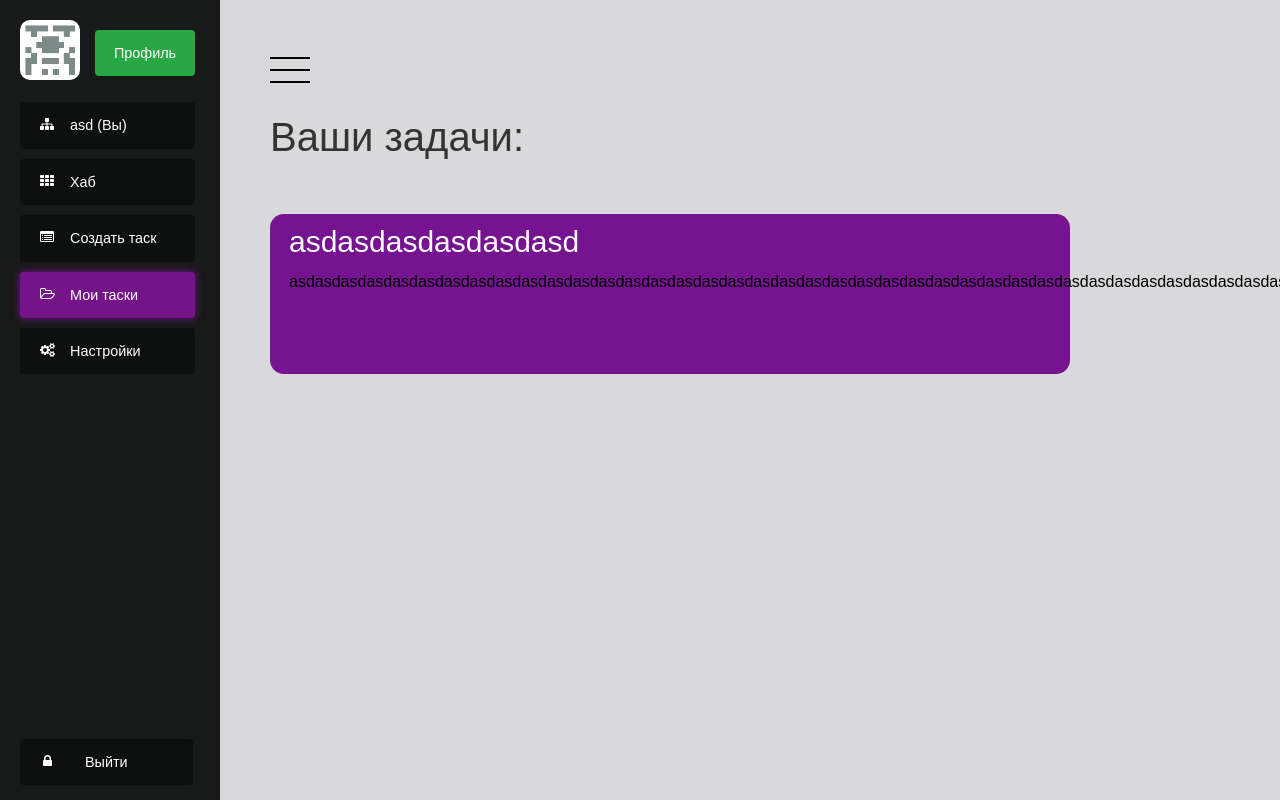
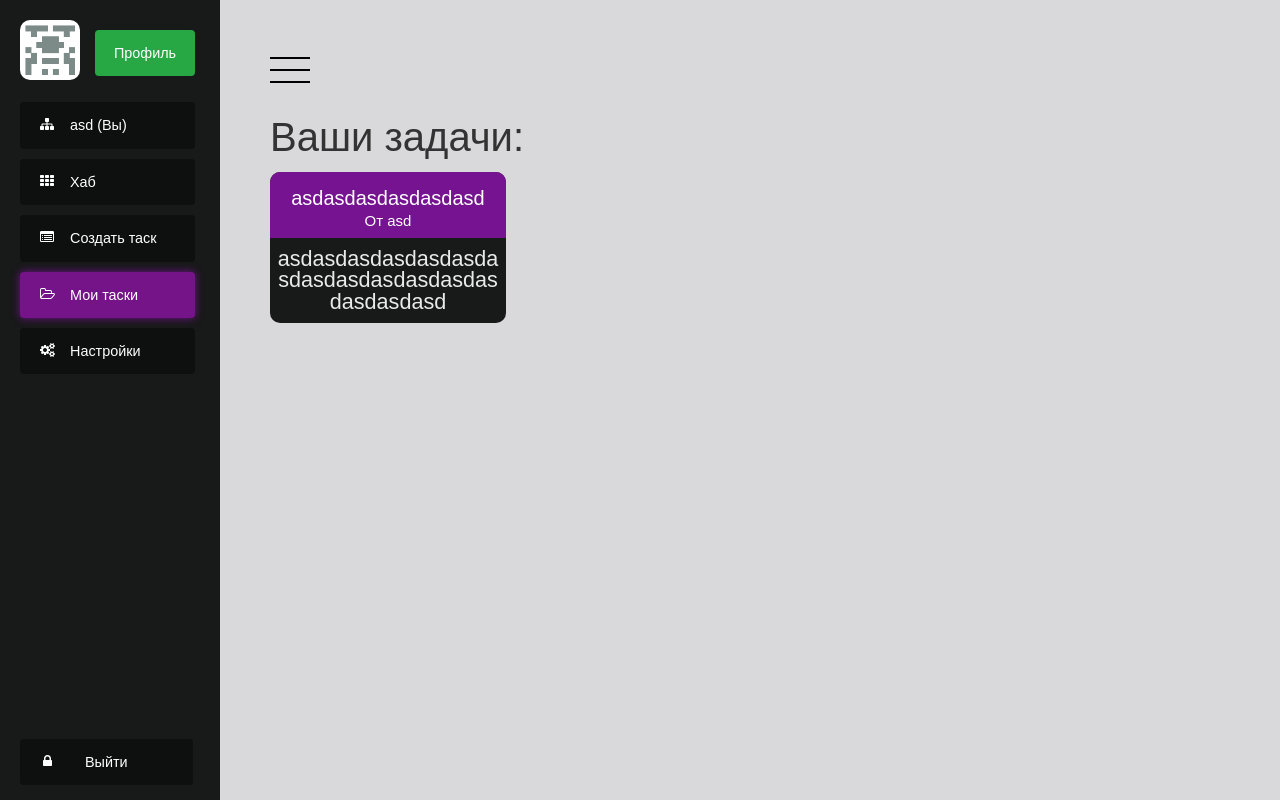
Before and after one commit to h4zzkR/cooper, a Django app: page /tasks in a window 1280 px wide. Run offline with Django 3.2, Linux system fonts and the light colour scheme; a user stored in the database is signed in; data comes from the database, SQL or seed files in the repository; both versions use the stored data as it was after the commit; some libraries are stand-ins or nearby versions.

Commit message:
Fixed Hub tasks and user tasks

```diff
--- a/codev_app/views.py
+++ b/codev_app/views.py
@@ -46,7 +46,7 @@ def get_context(request, pagename):
 
 @login_required
 def hab(request):
-    tasks = Task.objects.filter(~Q(author = request.user))
+    tasks = Task.objects.all()
     print(tasks)
     context = get_context(request, 'hab')
     context.update({'tasks': tasks})
--- a/static/modern_style.css
+++ b/static/modern_style.css
@@ -272,9 +272,9 @@ bottom:   10px;
   color: grey;
 }
 .bio{
-  margin-top: 70px;
+  margin-top: 10px;
   width: 600px;
-  font-size: 30px;
+  font-size: 25px;
 }
 
 h2{
--- a/templates/profile.html
+++ b/templates/profile.html
@@ -19,7 +19,6 @@
     <h1>Это профиль юзера {{ user_profile }}</h1>
     <br>
 {% endif %}
-<br>
 {% if user == user_profile %}
 <img src="{{ MEDIA_URL }}{{ avatar }}" width="150" style="border-radius: 14px; position: absolute;">
 {% else %}
--- a/templates/show_task.html
+++ b/templates/show_task.html
@@ -36,7 +36,7 @@
 </form>
 {% else %}
 <br><br>
-    <h1 class="text-show-task">{{ task.idea }} от <a href="/profile/{{ task.author }}"><div type="submit" class = "user-link" style="">{{ task.author }}</div></a></h1>
+    <h1 class="text-show-task">{{ task.idea }} <a href="/profile/{{ task.author }}"><div type="submit" class = "user-link" style="">от {{ task.author }}</div></a></h1>
     <h1 class="text-show-task">{{ task.simple }}</h1>
     <h2 class="text-show-task">{{ task.body }}</h2>
 {% endif %}
--- a/templates/tasks.html
+++ b/templates/tasks.html
@@ -14,14 +14,19 @@
 {% if len == 0 %}
     <a href="/add_task"><button type="submit" class="edit-button" style="margin-top: 2.5em;">Создать задачу!</button></a>
 {% endif %}
-<ul class="tasks">
+<br>
+<div>
     {% for task in tasks %}
-          <a href="/task/{{ task.id }}" style="width: 53em;"><div class="task">
-          <h1>{{ task.idea }}</h1>
-          <p>{{ task.body }}...</p>
-           </div></a>
+          <a href="/task/{{  task.id }}">
+    <div class="task-card">
+    <div class="task-card-header">
+    <h1 class="task-card-text">{{  task.idea }}</h1>
+    <h2 class="task-card-from">От {{  task.author }}</h2>
+    </div>
+        <h2 class="task-about">{{  task.simple_about }}</h2>
+    </div></a>
     {% endfor %}
-</ul>
+</div>
 
 {% include 'patterns/modern_footer.html' %}
 </html>
```
Also changed, not shown: db.sqlite3, media/users/avatars/9_avatar.png (added).
